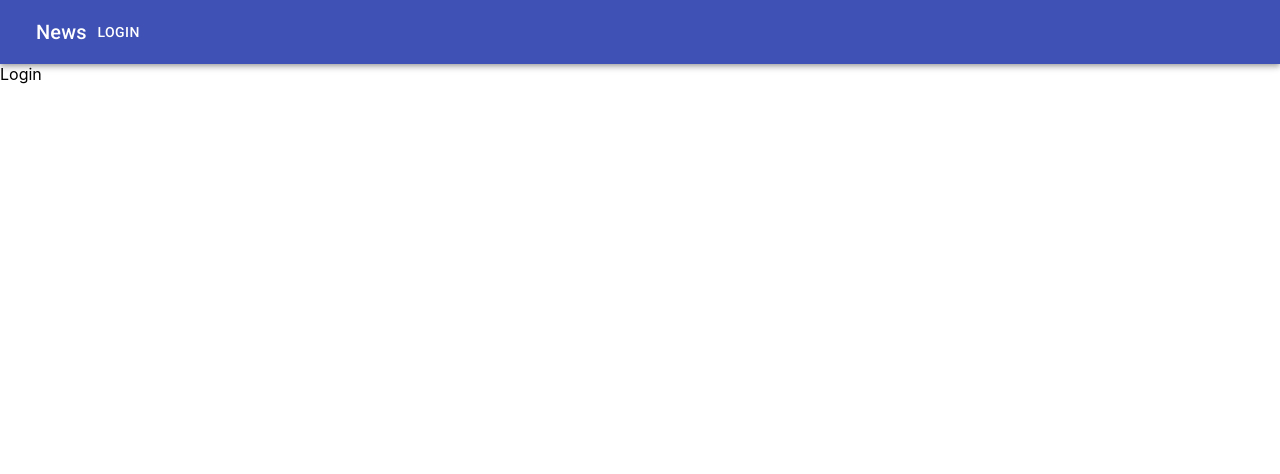
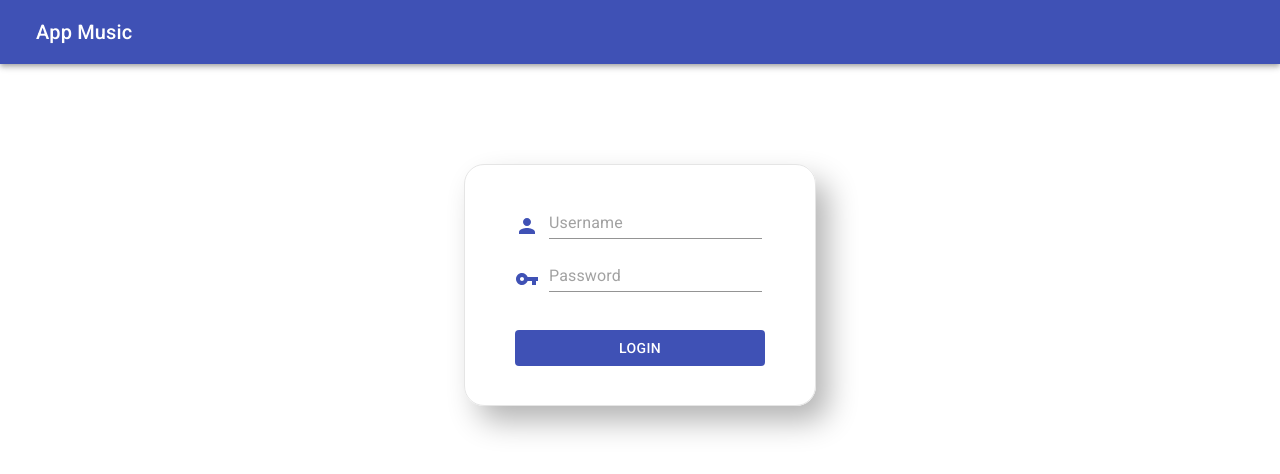
Before and after one commit to crashdaddy/appMusic, a React (Create React App) app: page / in a window 1280 px wide. Shown: the top 474 px of the page. Built offline with nearby package versions, Linux system fonts and the light colour scheme.

Commit message:
Added login form

```diff
--- a/src/App.js
+++ b/src/App.js
@@ -2,18 +2,19 @@ import React, { Component } from 'react';
 import './App.css';
 import Dashboard from './components/Dashboard';
 import NavBar from './components/NavBar';
+import Login from './components/Login';
 import DescriptionAlert from './components/DescriptionAlerts';
 
 const alertType = [{
   title: 'Volume Alert',
   text: 'Listening to music at a high volume could cause long-term hearing loss.',
   severity: 'error'
-},{
+}, {
   title: 'Low Quality',
   text: 'Music quality is degraded. Increase quality if your connection allows it.',
   severity: 'warning'
 }
-,{
+  , {
   title: 'Currently Offline',
   text: "Your application is offline. You won't be able to share or stream music to other devices.",
   severity: 'info'
@@ -67,7 +68,7 @@ class App extends Component {
     }
   }
 
-  changeVolume=(newVolume) => {
+  changeVolume = (newVolume) => {
     this.setState({
       volume: newVolume
     })
@@ -82,8 +83,8 @@ class App extends Component {
   clearAlert = (alertNumber) => {
     let tempArray = this.state.alerts;
 
-      while (tempArray.indexOf(alertNumber)!==-1) {
-        tempArray.splice(tempArray.indexOf(alertNumber),1);
+    while (tempArray.indexOf(alertNumber) !== -1) {
+      tempArray.splice(tempArray.indexOf(alertNumber), 1);
     }
     this.setState({
       alerts: tempArray
@@ -96,12 +97,11 @@ class App extends Component {
       <div>
 
         {this.state.alerts.map((alert, index) => (<DescriptionAlert key={index} alertType={alertType[alert]} />))}
-      <NavBar login={this.login}  />
-      {this.state.loggedIn ? <Dashboard volume={this.state.volume} changeVolume={this.changeVolume} setQuality={this.setQuality} quality={this.state.quality} online={this.state.online} setOnline={this.setOnline}/> : (
-        <div>Login</div>
-     )}
+        <NavBar login={this.login} />
+        {!this.state.loggedIn ? <Login isLoggedIn={this.state.loggedIn} login={this.login}/> : ""}
+        {this.state.loggedIn ? <Dashboard volume={this.state.volume} changeVolume={this.changeVolume} setQuality={this.setQuality} quality={this.state.quality} online={this.state.online} setOnline={this.setOnline} /> : ""}
       </div>
-  );
+    )
   }
 }
 
--- a/src/components/Dashboard.js
+++ b/src/components/Dashboard.js
@@ -1,10 +1,11 @@
-import React, {Component} from 'react';
+import React, { Component } from 'react';
 import Card from '@material-ui/core/Card';
 import CardContent from '@material-ui/core/CardContent';
 import Typography from '@material-ui/core/Typography';
 import OnlineSwitch from './OnlineSwitch';
 import VolumeSlider from './VolumeSlider'
 import QualitySelector from './QualitySelector'
+import CardActions from '@material-ui/core/CardActions';
 
 
 class OutlinedCard extends Component {
@@ -19,9 +20,11 @@ class OutlinedCard extends Component {
           <Typography variant="body2" component="p">
             {this.props.description}
           </Typography>
-        {this.props.displayControl==="OnlineSwitch" ? <OnlineSwitch online={this.props.online} setOnline={this.props.setOnline}/> : ""}
-        {this.props.displayControl==="VolumeSlider" ? <VolumeSlider changeVolume={this.props.changeVolume}/> : ""}
-        {this.props.displayControl==="QualitySelector" ? <QualitySelector setQuality={this.props.setQuality} quality={this.props.quality}/> : ""}
+          <CardActions>
+            {this.props.displayControl === "OnlineSwitch" ? <OnlineSwitch online={this.props.online} setOnline={this.props.setOnline} /> : ""}
+            {this.props.displayControl === "VolumeSlider" ? <VolumeSlider changeVolume={this.props.changeVolume} /> : ""}
+            {this.props.displayControl === "QualitySelector" ? <QualitySelector setQuality={this.props.setQuality} quality={this.props.quality} /> : ""}
+          </CardActions>
         </CardContent>
       </Card>
     );
@@ -31,11 +34,11 @@ class OutlinedCard extends Component {
 class Dashboard extends Component {
 
   render() {
-        return(
-            <div style={{display: "flex", justifyContent: "space-evenly", maxWidth: "1200px", margin: "0 auto", padding: "60px"}}>
-                <OutlinedCard displayControl="OnlineSwitch" title="Online Mode" description="Is this application connected to the internet?" online={this.props.online} setOnline={this.props.setOnline}/>
-                <OutlinedCard displayControl="VolumeSlider" title="Master Volume" description="Overvides all other sound settings in this application" changeVolume={this.props.changeVolume}/>
-                <OutlinedCard displayControl="QualitySelector" title="Sound Quality" description="Manually control the music quality in event of poor connection" setQuality={this.props.setQuality} quality={this.props.quality}/>
+    return (
+      <div style={{ display: "flex", justifyContent: "space-evenly", maxWidth: "1200px", margin: "0 auto", padding: "60px" }}>
+        <OutlinedCard displayControl="OnlineSwitch" title="Online Mode" description="Is this application connected to the internet?" online={this.props.online} setOnline={this.props.setOnline} />
+        <OutlinedCard displayControl="VolumeSlider" title="Master Volume" description="Overvides all other sound settings in this application" changeVolume={this.props.changeVolume} />
+        <OutlinedCard displayControl="QualitySelector" title="Sound Quality" description="Manually control the music quality in event of poor connection" setQuality={this.props.setQuality} quality={this.props.quality} />
       </div>
     )
 
--- /dev/null
+++ b/src/components/Login.js
@@ -0,0 +1,29 @@
+import React, { Component } from 'react';
+import Input from '@material-ui/core/Input';
+import Button from '@material-ui/core/Button';
+import Icon from '@material-ui/core/Icon';
+import PersonIcon from '@material-ui/icons/Person';
+import VpnKeyIcon from '@material-ui/icons/VpnKey';
+
+class Login extends Component {
+
+    // isLoggedIn = (event) => {
+    //   this.props.logIn;
+    // }
+
+    render() {
+        return (
+            <div class="login-form">
+                <div><PersonIcon style={{ color: '#3f51b5', position: 'relative', top: '10px', marginRight: '10px' }} /><Input placeholder="Username" name="username-input" id="username-input" style={{ width: '85%' }}></Input></div>
+                <div><VpnKeyIcon style={{ color: '#3f51b5', position: 'relative', top: '10px', marginRight: '10px' }} /><Input placeholder="Password" name="password-input" id="password-input" style={{ width: '85%' }}></Input></div>
+                <div><Button onClick={this.props.login} style={{ width: '100%', backgroundColor: '#3f51b5', color: 'white', marginTop: '20px' }}>Login</Button></div>
+            </div>
+        )
+    }
+}
+
+export default Login
+
+
+// <i class="fas fa-users"></i>
+// <i class="fas fa-key"></i>
--- a/src/components/NavBar.js
+++ b/src/components/NavBar.js
@@ -4,7 +4,6 @@ import Toolbar from '@material-ui/core/Toolbar';
 import IconButton from '@material-ui/core/IconButton';
 // import MenuIcon from '@material-ui/core/MenuIcon';
 import Typography from '@material-ui/core/Typography';
-import Button from '@material-ui/core/Button';
 
 class NavBar extends Component {
 
@@ -16,9 +15,8 @@ class NavBar extends Component {
                 {/* <MenuIcon /> */}
               </IconButton>
               <Typography variant="h6" className="">
-                News
+                App Music
               </Typography>
-              <Button color="inherit" onClick={this.props.login}>Login</Button>
             </Toolbar>
           </AppBar>
 
--- a/src/components/VolumeSlider.js
+++ b/src/components/VolumeSlider.js
@@ -15,7 +15,7 @@ class VolumeSlider extends Component {
 
 render() {
   return (
-    <div>
+    <div style={{width:'100%'}}>
       <Slider
         value={this.props.volume}
         defaultValue={20}
--- a/src/index.css
+++ b/src/index.css
@@ -11,3 +11,19 @@ code {
   font-family: source-code-pro, Menlo, Monaco, Consolas, 'Courier New',
     monospace;
 }
+
+.login-form {
+  -webkit-box-shadow: 13px 16px 30px -1px rgba(0,0,0,0.3);
+  -moz-box-shadow: 13px 16px 30px -1px rgba(0,0,0,0.3);
+  box-shadow: 13px 16px 30px -1px rgba(0,0,0,0.3);
+  display: flex;
+  flex-direction: column;
+  justify-content: space-around;
+  width: 250px;
+  height: 180px;
+  margin: 0 auto;
+  margin-top: 100px;
+  border-radius: 20px;
+  border: 1px solid #e5e5e5;
+  padding: 30px 50px;
+}
```
Lines whose indentation alone changed are shown as unchanged.
